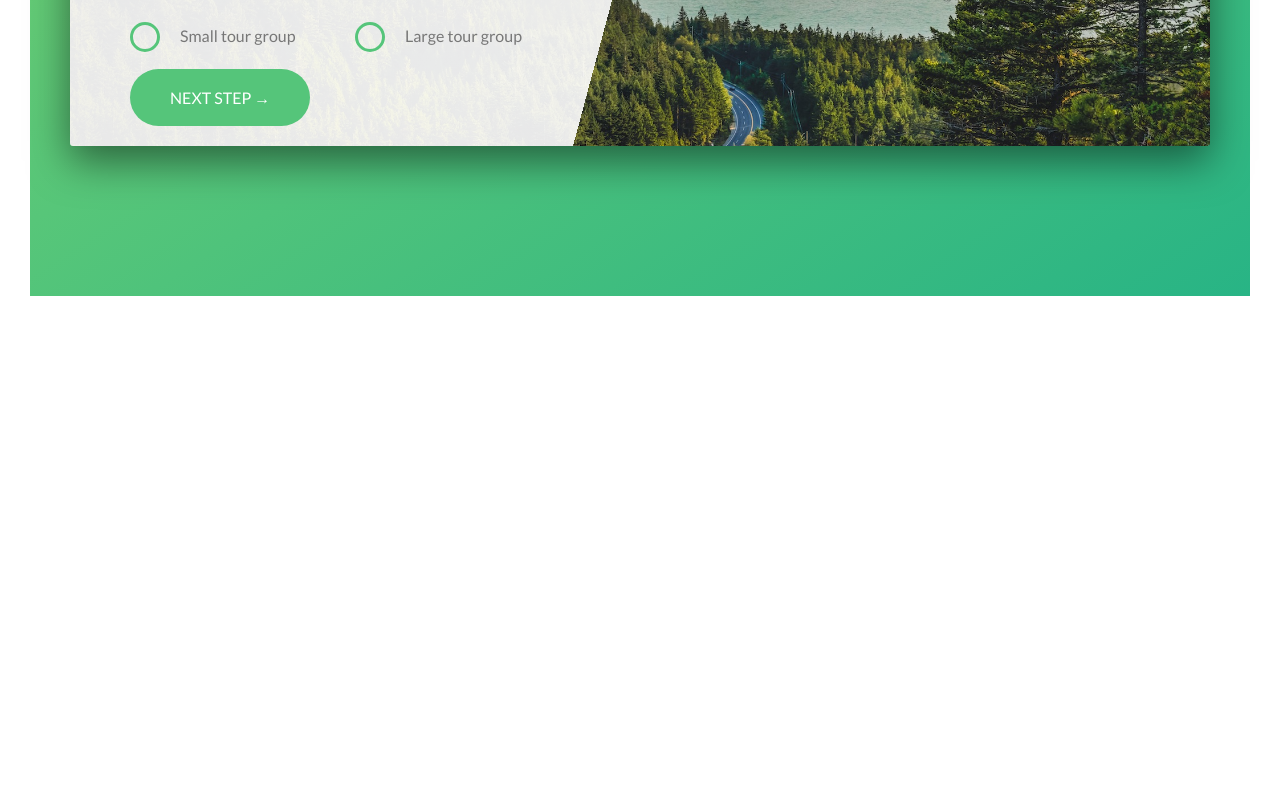
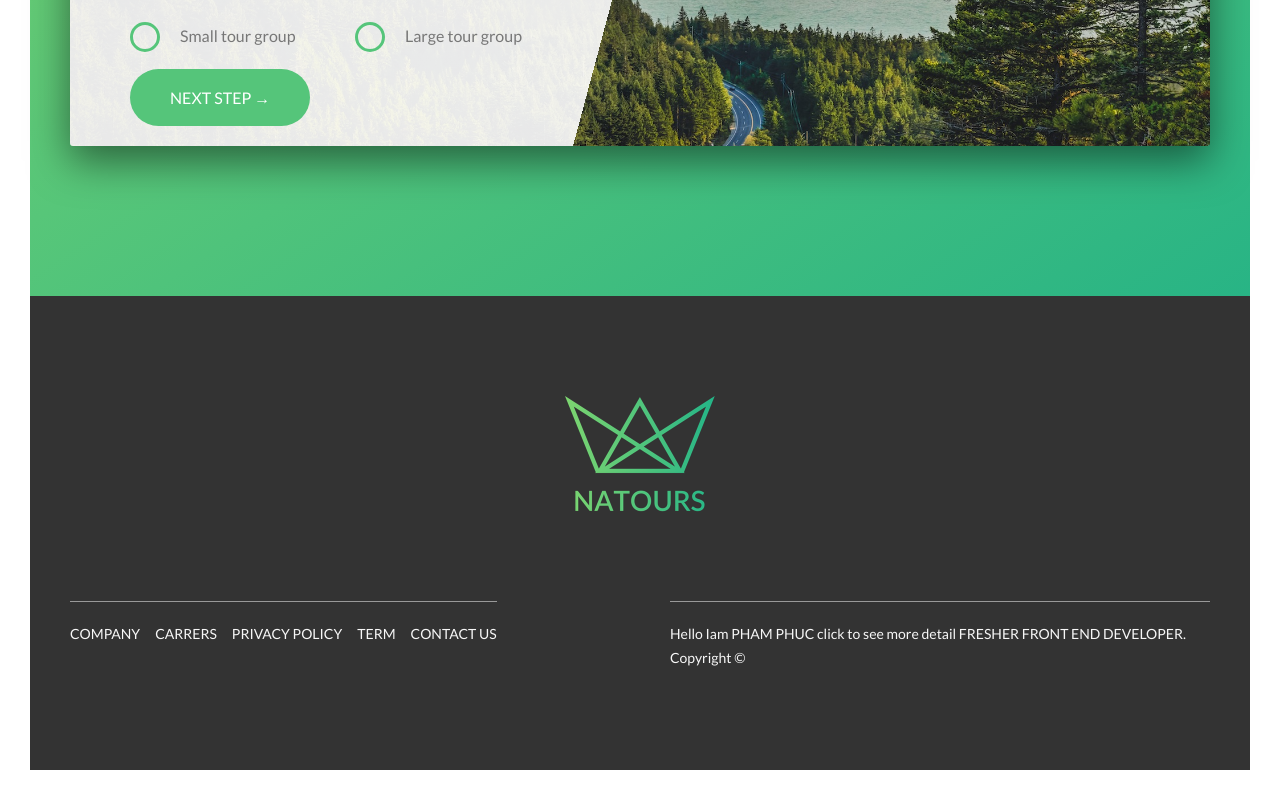
Before and after one commit to phamphuc05071998/NatoursV2, a React (Create React App) app: page / in a window 1280 px wide. Shown: the part 5188-5988 px from the top of the page. Before the commit the page ends 5514 px from the top, so only its background shows below. Built offline with nearby package versions, Linux system fonts and the light colour scheme.

Commit message:
Add Footer

```diff
--- /dev/null
+++ b/src/components/Home/Footer/Footer.module.scss
@@ -0,0 +1,53 @@
+@import "./../../sass/abstracts/variables";
+
+.footer {
+  background-color: $color-grey-dark-3;
+  padding: 10rem 0;
+  font-size: 1.4rem;
+  &LogoBox {
+    text-align: center;
+    margin-bottom: 8rem;
+  }
+  &Logo {
+    width: 15rem;
+    height: auto;
+  }
+  &Navigation {
+    border-top: 1px solid  $color-grey-dark-2;
+    padding-top: 2rem;
+    display: inline-block;
+  }
+  &List {
+    list-style: none;
+  }
+  &Item {
+    display: inline-block;
+    &:not(:last-child) {
+      margin-right: 1.5rem;
+    }
+  }
+  &Link {
+    &:link,
+    &:visited {
+      color: $color-gray-light-1;
+      text-decoration: none;
+      text-transform: uppercase;
+      display: inline-block;
+      transition: all 0.2s;
+      background-color: $color-grey-dark-3;
+    }
+    &:hover,
+    &:active {
+      color: $color-primary;
+      box-shadow: 0 1rem 2rem rgba($color-black, 0.4);
+      transform: rotate(5deg) scale(1.3);
+    }
+}
+&Copyright{
+    color: $color-gray-light-1;
+    border-top: 1px solid  $color-grey-dark-2;
+    padding-top: 2rem;
+    width: 80%;
+    float: right;
+}
+}
--- /dev/null
+++ b/src/components/Home/Footer/Footer.tsx
@@ -0,0 +1,61 @@
+import React from "react";
+import styles from "./Footer.module.scss";
+import logo from "../../../assets/img/logo-green-2x.png";
+import "./../../globalStyles/GlobalStyles.scss";
+const Footer = () => {
+  return (
+    <footer className={styles.footer}>
+      <div className={styles.footerLogoBox}>
+        <img src={logo} alt="full logo" className={styles.footerLogo}></img>
+      </div>
+      <div className="row">
+        <div className="col-1-of-2">
+          <div className={styles.footerNavigation}>
+            <ul className={styles.footerList}>
+              <li className={styles.footerItem}>
+                <a href="#" className={styles.footerLink}>
+                  Company
+                </a>
+              </li>
+              <li className={styles.footerItem}>
+                <a href="#" className={styles.footerLink}>
+                 Carrers
+                </a>
+              </li>
+              <li className={styles.footerItem}>
+                <a href="#" className={styles.footerLink}>
+                  Privacy policy
+                </a>
+              </li>
+              <li className={styles.footerItem}>
+                <a href="#" className={styles.footerLink}>
+                 Term
+                </a>
+              </li>
+              <li className={styles.footerItem}>
+                <a href="#" className={styles.footerLink}>
+                    Contact us
+                </a>
+              </li>
+
+            </ul>
+          </div>
+        </div>
+        <div className={`col-1-of-2 ${styles.footerCopyright}`}>
+          <p className={styles.footerCopyRightText}>
+            Hello Iam{" "}
+            <a
+              href="https://github.com/phamphuc05071998"
+              className={styles.footerLink}
+            >
+              Pham Phuc
+            </a>{" "}
+            click to see more detail <a href="#" className={styles.footerLink}>Fresher front end developer</a>. Copyright &copy;
+          </p>
+        </div>
+      </div>
+    </footer>
+  );
+};
+
+export default Footer;
--- a/src/components/sass/abstracts/_variables.scss
+++ b/src/components/sass/abstracts/_variables.scss
@@ -7,6 +7,8 @@ $color-gray-light-1 : #f7f7f7;
 $color-gray-light-2 : #eee;
 $color-grey-dark-1 : #777;
 $color-grey-dark-2 : #999;
+$color-grey-dark-3 : #333;
+
 $color-secondary-light: #ffb900;
 $color-secondary-dark: #ff7730;
 $color-tertiary-light: #2998ff;
--- a/src/pages/Home.tsx
+++ b/src/pages/Home.tsx
@@ -5,6 +5,7 @@ import { Features } from '../components/Home/Features/Features'
 import { Tour } from '../components/Home/Tour/Tour'
 import Stories from '../components/Home/Stories/Stories'
 import Booking from '../components/Home/Booking/Booking'
+import Footer from '../components/Home/Footer/Footer'
 // import TestGrid from '../components/testGrid/TestGrid'
 function Home() {
   return (
@@ -18,6 +19,7 @@ function Home() {
       <Stories/>
       <Booking/>
     </main>
+    <Footer/>
 
     </>
 
```
Also changed, not shown: src/components/Home/Navigation/Navigation.tsx (added, +9 -0 lines), src/components/Home/Navigation/Navigation.module.scss (added).
